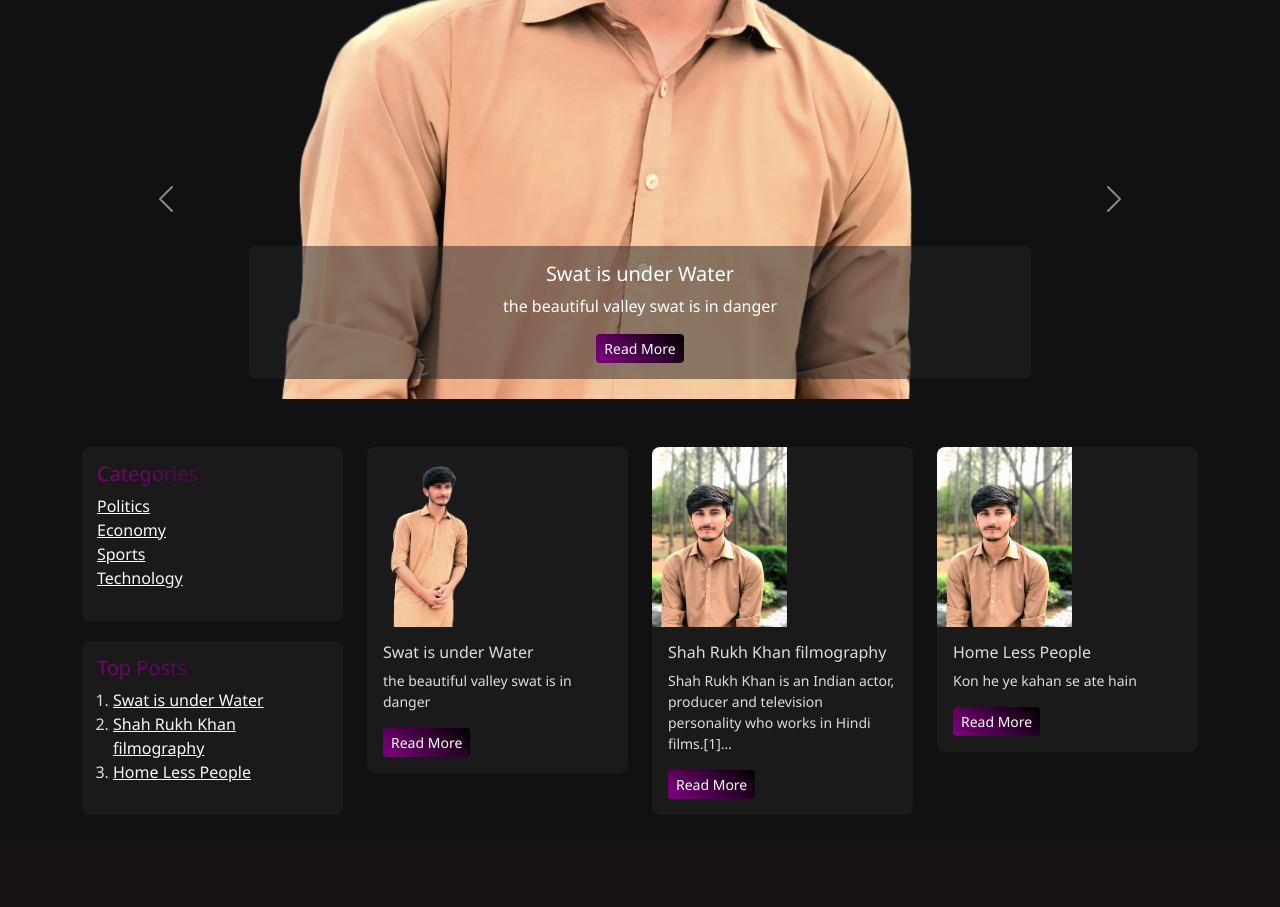
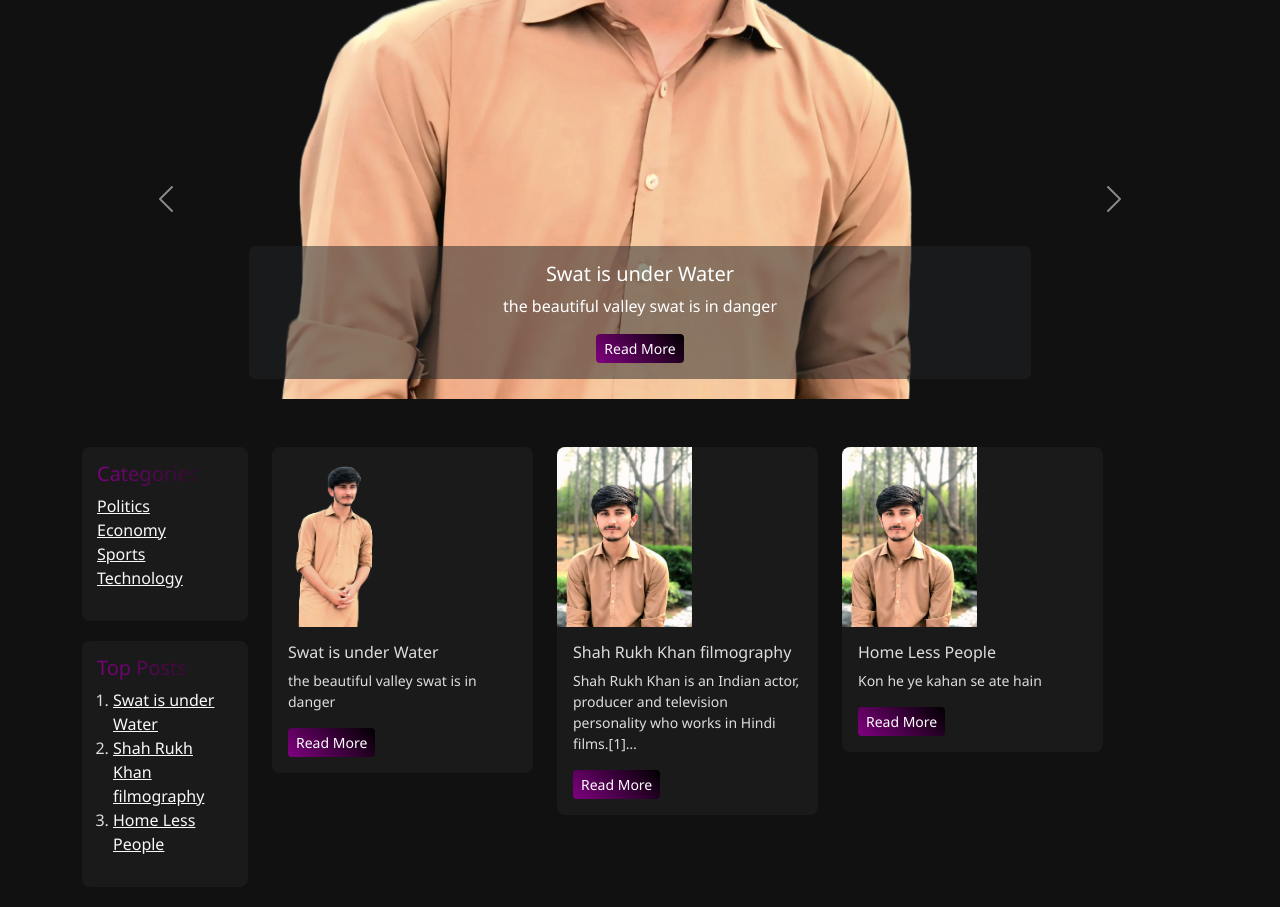
Before and after one commit to BadarsCode/SIYASI_NEWS, a Django app: page / in a window 1280 px wide. Shown: the part 81-988 px from the top of the page. Before the commit the page ends 880 px from the top, so only its background shows below. Run offline with Django 5.2, Linux system fonts and the light colour scheme; data comes from the database, SQL or seed files in the repository.

Commit message:
frontend enhance

```diff
--- a/News/templates/news/home.html
+++ b/News/templates/news/home.html
@@ -28,7 +28,7 @@
 
   <div class="row">
     <!-- 🔥 Sidebar -->
-    <div class="col-lg-3">
+    <div class="col-md-2 d-none d-lg-block">
       <div class="sidebar-box">
         <h5 class="text-gradient">Categories</h5>
         <ul class="list-unstyled">
@@ -51,6 +51,7 @@
 
 
     <!-- 🔥 Posts Grid -->
+
     <div class="col-lg-9">
       <div class="row">
         {% for article in all_articles %}
```
